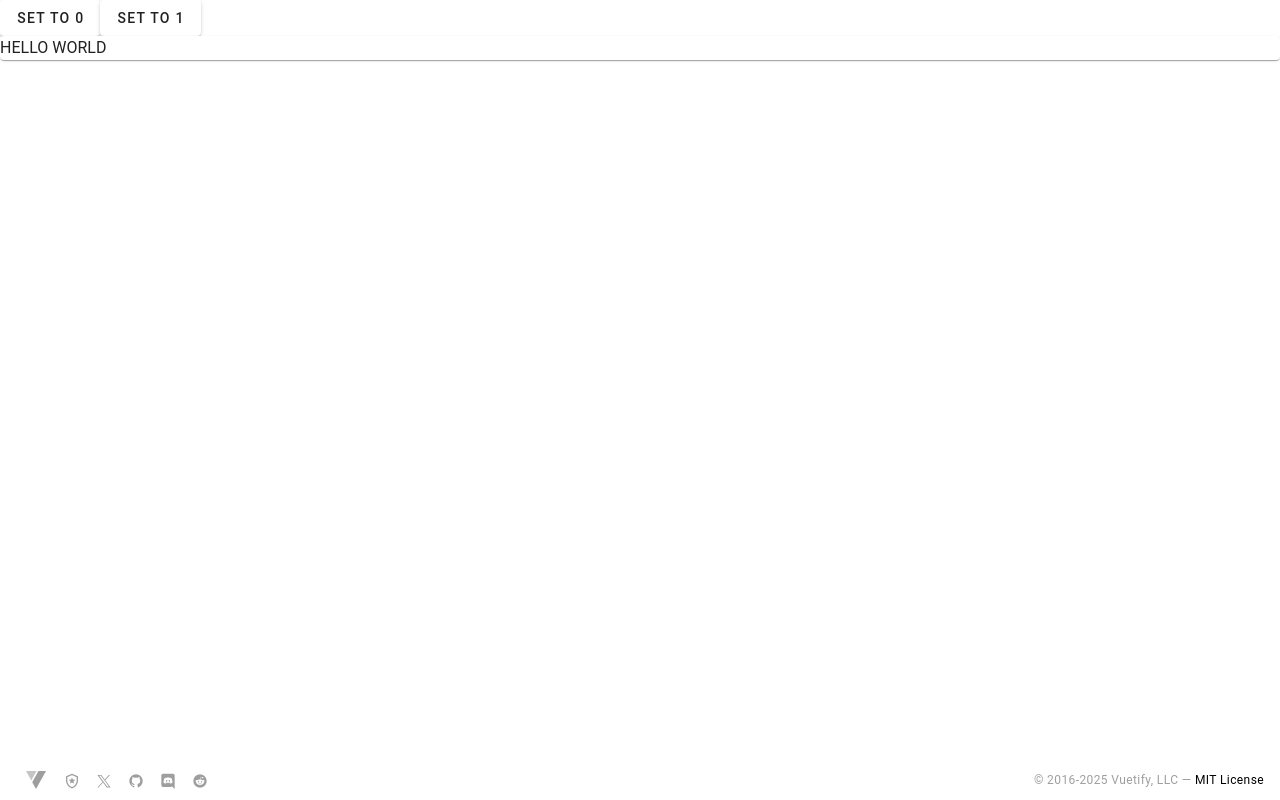
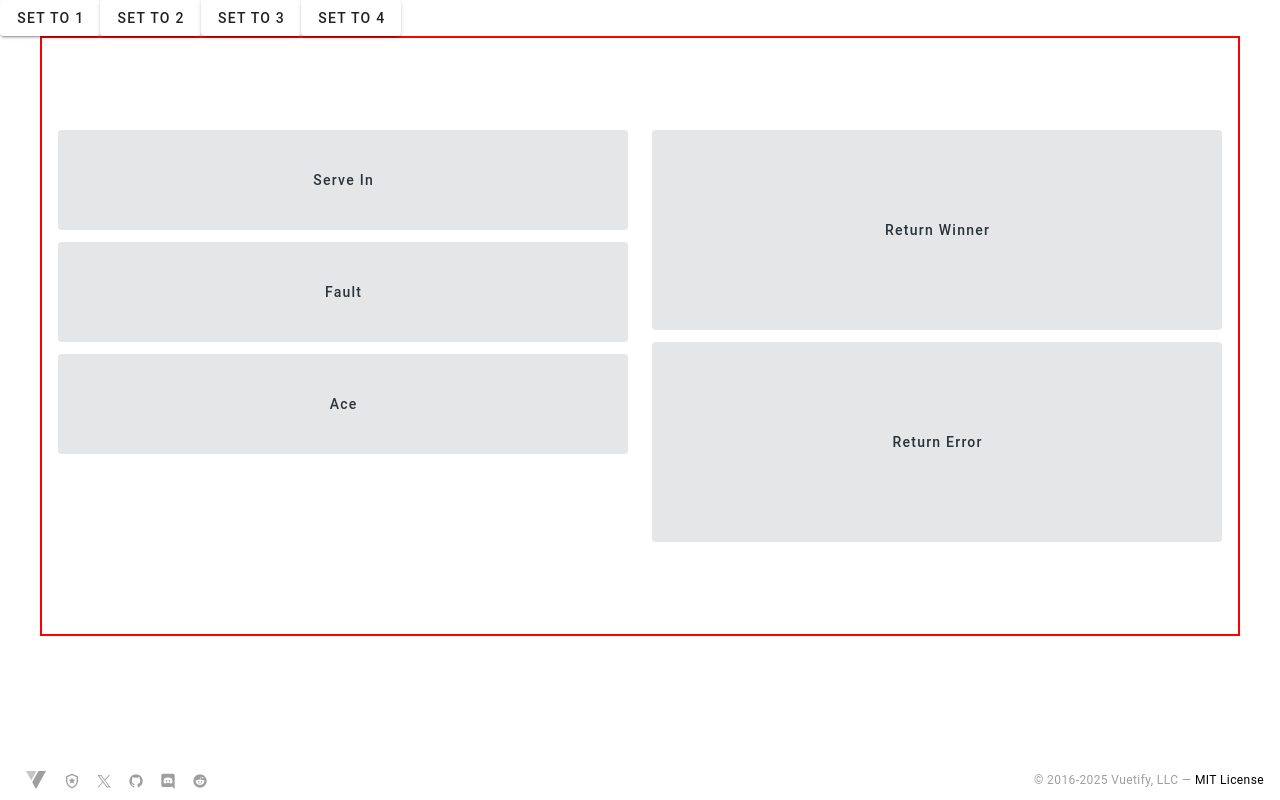
Before and after one commit to Windrunner25/CourtsideCompanion, a Vue app: page / in a window 1280 px wide. Built offline with nearby package versions, Linux system fonts and the light colour scheme.

Commit message:
Got toggle buttons working

```diff
--- a/src/components/ButtonInterface.vue
+++ b/src/components/ButtonInterface.vue
@@ -1,22 +1,27 @@
 <template>
-  <v-btn @click="togglePage(0)">Set to 0</v-btn>
   <v-btn @click="togglePage(1)">Set to 1</v-btn>
+  <v-btn @click="togglePage(2)">Set to 2</v-btn>
+  <v-btn @click="togglePage(3)">Set to 3</v-btn>
+  <v-btn @click="togglePage(4)">Set to 4</v-btn>
 
-  <div v-if="showButtons === 0">
-    <v-card>HELLO WORLD</v-card>
-  </div>
-  <div v-if="showButtons === 1">
-    <PageOne />
-  </div>
+  <v-container class="grid">
+    <div v-if="showButtons === 1">
+      <PageOne />
+    </div>
+    <div v-if="showButtons === 2">
+      <ServeIn/>
+    </div>
+  </v-container>
 </template>
 
 <script>
-import PageOne from "@/components/PageOne.vue";
+import PageOne from "@/components/ButtonPages/PageOne.vue";
+import ServeIn from "./ButtonPages/ServeIn.vue";
 
 export default {
   data() {
     return {
-      showButtons: 0,
+      showButtons: 1,
     };
   },
   methods: {
--- /dev/null
+++ b/src/components/ButtonPages/PageOne.vue
@@ -0,0 +1,106 @@
+<template>
+  <v-row>
+    <!-- First Column -->
+    <v-col cols="6">
+      <v-container class="pa-0">
+        <v-row>
+          <v-col cols="12">
+            <v-btn
+              block
+              :class="{ selected: ServeInActive }"
+              @click="ServeInActive = !ServeInActive"
+              class="text-none"
+              variant="tonal"
+              color="primary"
+              style="height: 100px; margin: 0"
+              >Serve In</v-btn
+            >
+          </v-col>
+        </v-row>
+      </v-container>
+
+      <v-container class="pa-0">
+        <v-row>
+          <v-col cols="12">
+            <v-btn
+              block
+              class="text-none"
+              variant="tonal"
+              color="primary"
+              style="height: 100px; margin: 0"
+              >Fault</v-btn
+            >
+          </v-col>
+        </v-row>
+      </v-container>
+
+      <v-container class="pa-0">
+        <v-row>
+          <v-col cols="12">
+            <v-btn
+              block
+              :class="{ selected: AceActive }"
+              @click="AceActive = !AceActive"
+              class="text-none"
+              variant="tonal"
+              color="primary"
+              style="height: 100px; margin: 0"
+              >Ace</v-btn
+            >
+          </v-col>
+        </v-row>
+      </v-container>
+    </v-col>
+
+    <!-- Second Column -->
+    <v-col cols="6">
+      <v-container class="pa-0">
+        <v-row>
+          <v-col cols="12">
+            <v-btn
+              block
+              class="text-none"
+              variant="tonal"
+              color="primary"
+              style="height: 200px; margin: 0"
+              >Return Winner</v-btn
+            >
+          </v-col>
+        </v-row>
+      </v-container>
+
+      <v-container class="pa-0">
+        <v-row>
+          <v-col cols="12">
+            <v-btn
+              block
+              class="text-none"
+              variant="tonal"
+              color="primary"
+              style="height: 200px; margin: 0"
+              >Return Error</v-btn
+            >
+          </v-col>
+        </v-row>
+      </v-container>
+    </v-col>
+  </v-row>
+</template>
+
+<script>
+export default {
+  data() {
+    return {
+      ServeInActive: false,
+      AceActive: false,
+    };
+  },
+};
+</script>
+
+<style>
+.selected {
+  background-color: #fdb71a;
+  color: white;
+}
+</style>
--- /dev/null
+++ b/src/components/ButtonPages/ServeIn.vue
@@ -0,0 +1,21 @@
+
+
+<template>
+    <v-btn-toggle v-model="selected" color="primary" divided>
+      <v-btn :value="1">Option 1</v-btn>
+      <v-btn :value="2">Option 2</v-btn>
+      <v-btn :value="3">Option 3</v-btn>
+    </v-btn-toggle>
+
+    <p>Selected: {{ selected }}</p>
+  </template>
+
+  <script>
+  export default {
+    data() {
+      return {
+        selected: null, // Stores selected button value
+      };
+    },
+  };
+  </script>
--- a/src/components/PageOne.vue
+++ /dev/null
@@ -1,100 +0,0 @@
-<template>
-  <v-container class="grid">
-    <v-row>
-      <!-- First Column -->
-      <v-col cols="6">
-        <v-container class="pa-0">
-          <v-row>
-            <v-col cols="12">
-              <v-btn
-                block
-                class="text-none"
-                variant="tonal"
-                color="primary"
-                style="height: 100px; margin: 0"
-                >Serve In</v-btn
-              >
-            </v-col>
-          </v-row>
-        </v-container>
-
-        <v-container class="pa-0">
-          <v-row>
-            <v-col cols="12">
-              <v-btn
-                block
-                class="text-none"
-                variant="tonal"
-                color="primary"
-                style="height: 100px; margin: 0"
-                >Fault</v-btn
-              >
-            </v-col>
-          </v-row>
-        </v-container>
-
-        <v-container class="pa-0">
-          <v-row>
-            <v-col cols="12">
-              <v-btn
-                block
-                class="text-none"
-                variant="tonal"
-                color="primary"
-                style="height: 100px; margin: 0"
-                >Ace</v-btn
-              >
-            </v-col>
-          </v-row>
-        </v-container>
-      </v-col>
-
-      <!-- Second Column -->
-      <v-col cols="6">
-        <v-container class="pa-0">
-          <v-row>
-            <v-col cols="12">
-              <v-btn
-                block
-                class="text-none"
-                variant="tonal"
-                color="primary"
-                style="height: 200px; margin: 0"
-                >Return Winner</v-btn
-              >
-            </v-col>
-          </v-row>
-        </v-container>
-
-        <v-container class="pa-0">
-          <v-row>
-            <v-col cols="12">
-              <v-btn
-                block
-                class="text-none"
-                variant="tonal"
-                color="primary"
-                style="height: 200px; margin: 0"
-                >Return Error</v-btn
-              >
-            </v-col>
-          </v-row>
-        </v-container>
-      </v-col>
-    </v-row>
-  </v-container>
-</template>
-
-<script></script>
-
-<style>
-.grid {
-  display: flex;
-  flex-direction: column;
-  gap: 10px;
-  height: 600px;
-  width: 425px;
-  justify-content: center;
-  border: 2px solid red; /* Change color as needed */
-}
-</style>
```
Also changed, not shown: src/main.js (+6 -6 lines).
